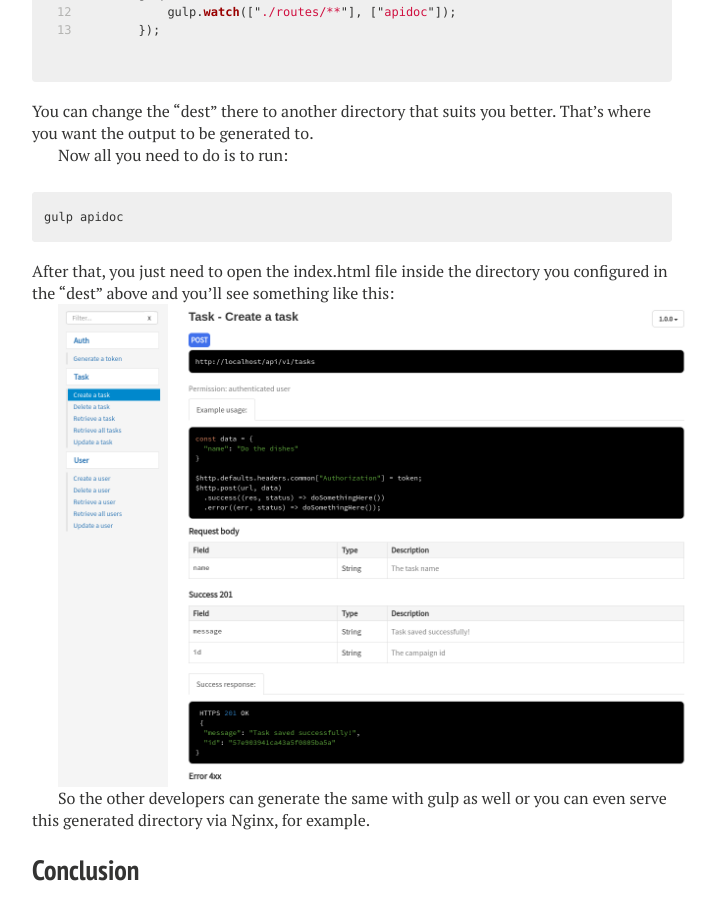
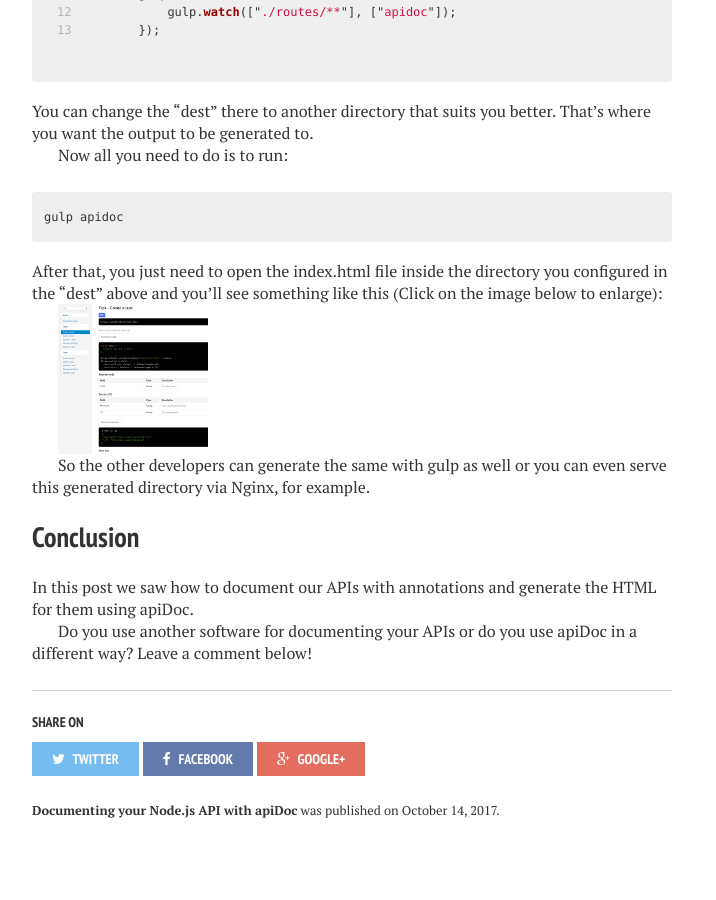
Before and after one commit to jonathas/jonathas.github.io, a Jekyll site: the page built from _posts/2017-10-14-documenting-your-nodejs-api-with-apidoc.md, in a window 1280 px wide and 900 px high, scrolled down 6274 px. Shown: the whole window, without its empty margins (288-1004 px from the left). Built offline with Jekyll 4.4.1, drawn with Linux system fonts in a browser that asks for light colours; nearby versions of some CDN libraries; comment, search, counter and statistics services are not loaded.

Commit message:
Created thumbnail for the image in the apidoc post

````diff
--- a/_posts/2017-10-14-documenting-your-nodejs-api-with-apidoc.md
+++ b/_posts/2017-10-14-documenting-your-nodejs-api-with-apidoc.md
@@ -311,9 +311,9 @@
 gulp apidoc
 ```
 
-After that, you just need to open the index.html file inside the directory you configured in the "dest" above and you'll see something like this:
+After that, you just need to open the index.html file inside the directory you configured in the "dest" above and you'll see something like this (Click on the image below to enlarge):
 
-![apidoc](/images/posts/apidoc.png "apidoc")
+[![apidoc](/images/posts/thumbs/apidoc_tn.jpg)](/images/posts/apidoc.png)
 
 So the other developers can generate the same with gulp as well or you can even serve this generated directory via Nginx, for example.
 
````
Also changed, not shown: images/posts/thumbs/apidoc_tn.jpg (added).
